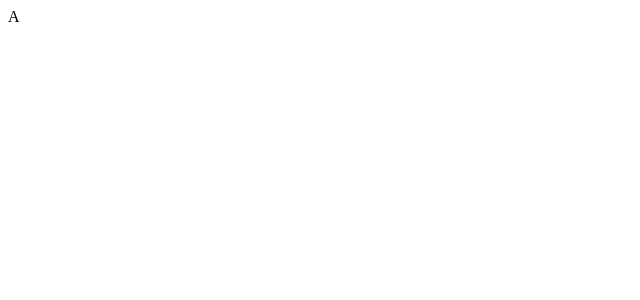
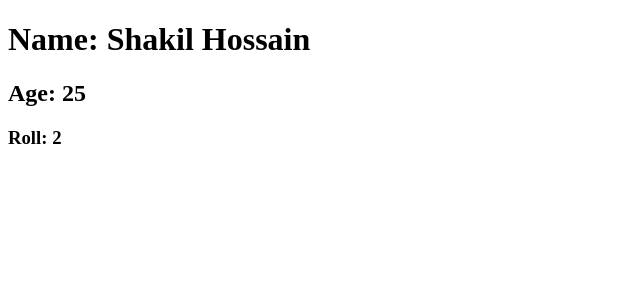
Before and after one commit to devs-shakil/react-practice-ostad, a React (Vite) app in the folder vite-project/: page / in a window 1280 px wide. Shown: the top 300 px of the page, without its empty margins (0-640 px from the left). Built offline with nearby package versions, Linux system fonts and the light colour scheme.

Commit message:
props, conditional statement, switch, loop, shorthand etc learing

```diff
--- a/vite-project/src/App.jsx
+++ b/vite-project/src/App.jsx
@@ -1,9 +1,19 @@
 import Header from "./component/Header";
+import Props from "./component/Props";
 
+// const item = {
+//   "id":1,
+//   "Name": "Product",
+//   "description": "This is the description",
+//   "Price":19.30,
+//   "Catagories": "Catagories 1"
+// }
 const App = () => {
   return (
     <div>
         <Header/>
+        <Props name="Shakil Hossain" Roll="2" age="25"/>
+
     </div>
   );
 };
--- a/vite-project/src/component/Header.jsx
+++ b/vite-project/src/component/Header.jsx
@@ -1,10 +1,11 @@
 
 const Header = () => {
-    let marks = 75;
+    // let marks = 75;
+    const status = false;
     return (
         // immidietly invocked function
         <div>
-            {(()=>{
+            {/* {(()=>{
                 if(marks >= 80 && marks <= 100){
                     return "A+"
                 }else if(marks >= 70 && marks <80){
@@ -22,7 +23,17 @@ const Header = () => {
                 }
 
 
-            })()}
+            })()}             */}
+
+            {/* ternary operator*/}
+            {/* {
+                status ?
+                <button>Log Out</button>
+                :
+                <button>Log In</button>
+            } */}
+
+
         </div>
     );
 };
--- /dev/null
+++ b/vite-project/src/component/Props.jsx
@@ -0,0 +1,16 @@
+const Props = (props) => {
+
+    return (
+        <div>
+            {/* <h1>What time is it now?</h1>
+            <h2>It is {props.time} O clock</h2>
+            <h4>{props.item}</h4>
+             */}
+             <h1>Name: {props.name} </h1>
+             <h2>Age: {props.age}</h2>
+             <h3>Roll: {props.Roll}</h3>
+        </div>
+    );
+};
+
+export default Props;
```
